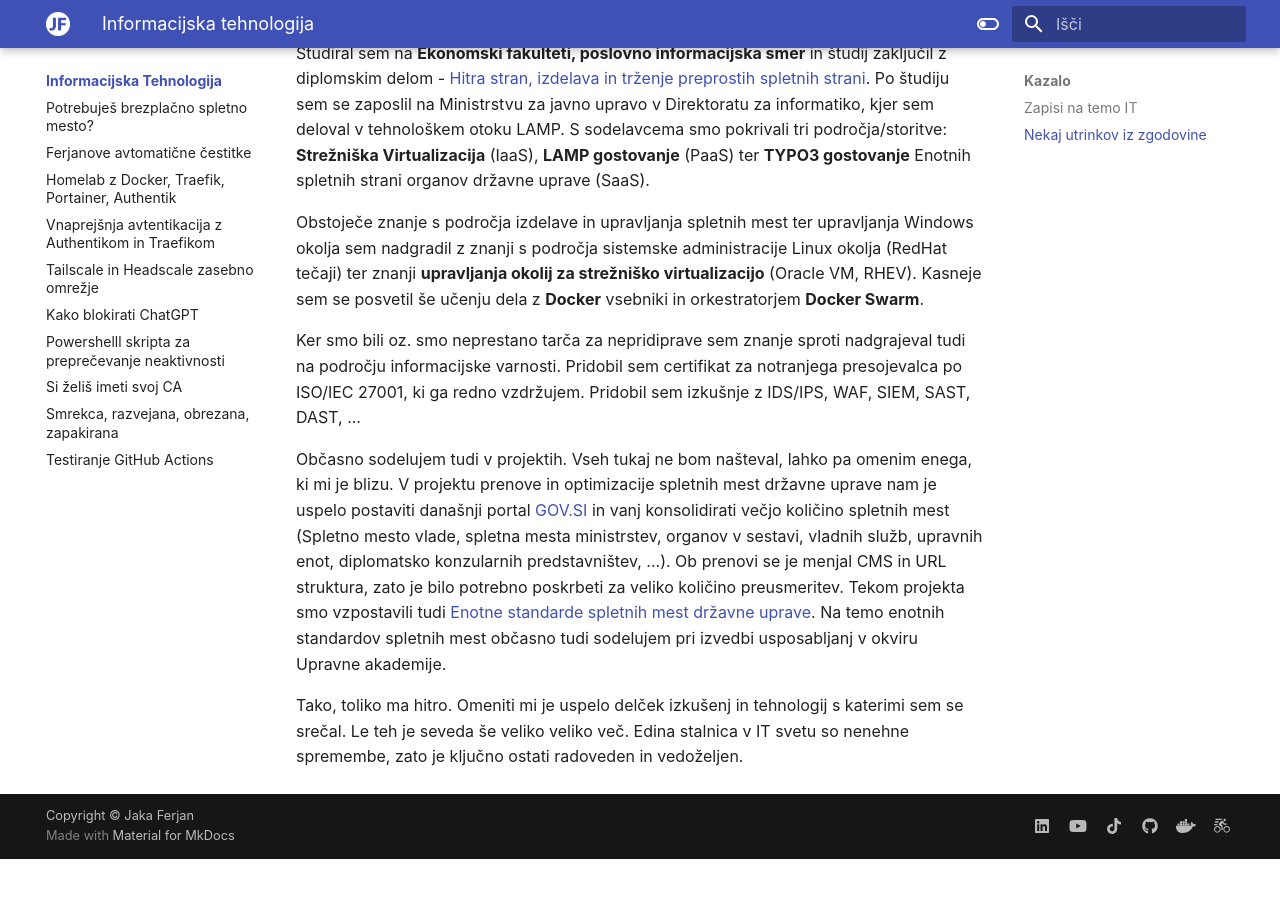
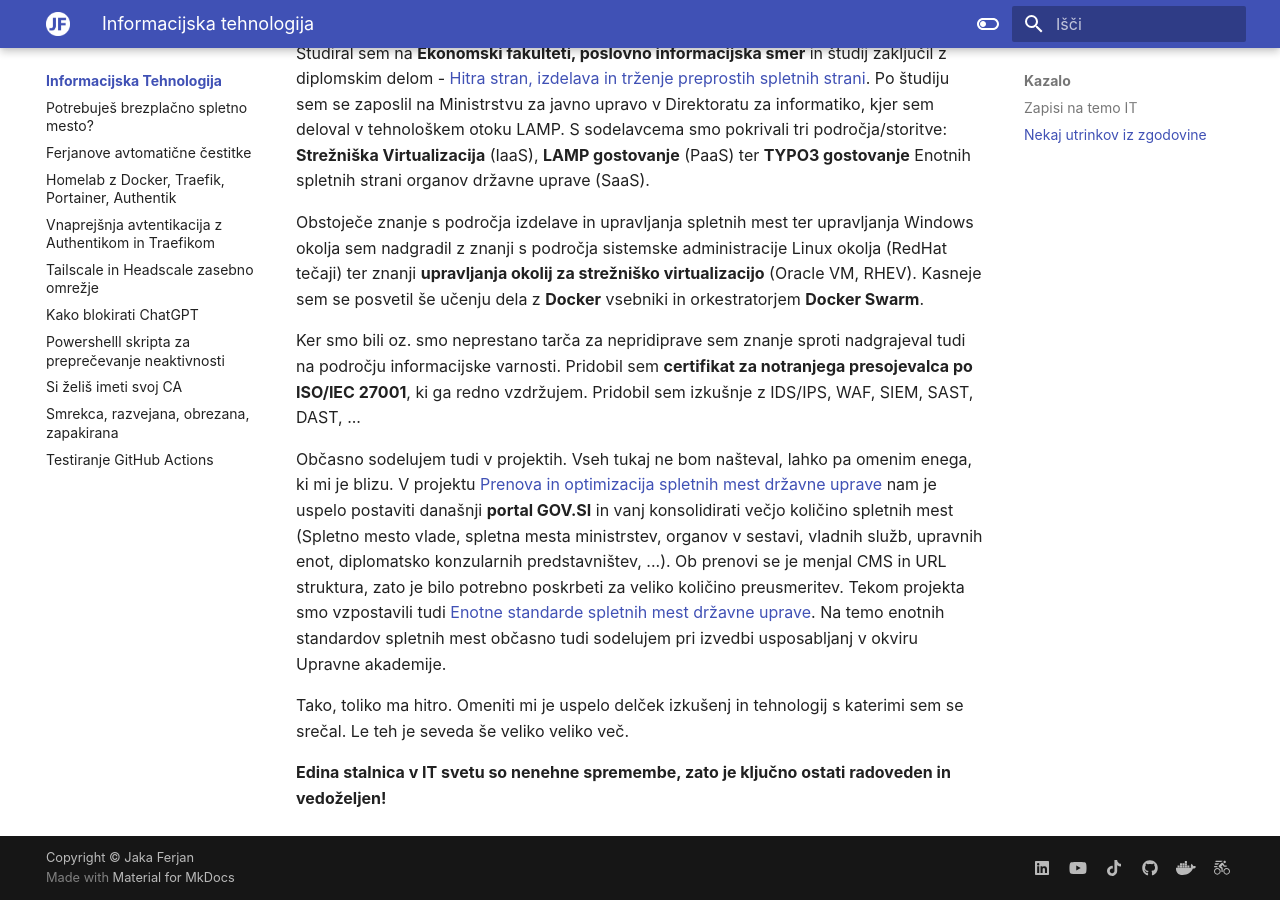
Before and after one commit to jferjan/jferjan.github.io, an MkDocs documentation site: the page built from docs/it/index.md, in a window 1280 px wide and 900 px high, scrolled down 2094 px. Built offline with MkDocs 1.6.1 and Material for MkDocs 9.7.7, drawn with Linux system fonts in a browser that asks for light colours; comment, search, counter and statistics services are not loaded; before the commit the page ends 2953 px from its top, so only the background shows below that.

Commit message:
update IT

```diff
--- a/docs/it/index.md
+++ b/docs/it/index.md
@@ -43,8 +43,10 @@
 
 Obstoječe znanje s področja izdelave in upravljanja spletnih mest ter upravljanja Windows okolja sem nadgradil z znanji s področja sistemske administracije Linux okolja (RedHat tečaji) ter znanji **upravljanja okolij za strežniško virtualizacijo** (Oracle VM, RHEV). Kasneje sem se posvetil še učenju dela z **Docker** vsebniki in orkestratorjem **Docker Swarm**.
 
-Ker smo bili oz. smo neprestano tarča za nepridiprave sem znanje sproti nadgrajeval tudi na področju informacijske varnosti. Pridobil sem certifikat za notranjega presojevalca po ISO/IEC 27001, ki ga redno vzdržujem. Pridobil sem izkušnje z IDS/IPS, WAF, SIEM, SAST, DAST, ...
+Ker smo bili oz. smo neprestano tarča za nepridiprave sem znanje sproti nadgrajeval tudi na področju informacijske varnosti. Pridobil sem **certifikat za notranjega presojevalca po ISO/IEC 27001**, ki ga redno vzdržujem. Pridobil sem izkušnje z IDS/IPS, WAF, SIEM, SAST, DAST, ...
 
-Občasno sodelujem tudi v projektih. Vseh tukaj ne bom našteval, lahko pa omenim enega, ki mi je blizu. V projektu prenove in optimizacije spletnih mest državne uprave nam je uspelo postaviti današnji portal [GOV.SI](https://www.gov.si/) in vanj konsolidirati večjo količino spletnih mest (Spletno mesto vlade, spletna mesta ministrstev, organov v sestavi, vladnih služb, upravnih enot, diplomatsko konzularnih predstavništev, ...). Ob prenovi se je menjal CMS in URL struktura, zato je bilo potrebno poskrbeti za veliko količino preusmeritev. Tekom projekta smo vzpostavili tudi [Enotne standarde spletnih mest državne uprave](https://nio.gov.si/products/enotni%2Bstandardi%2Bspletnih%2Bmest%2Bdrzavne%2Buprave). Na temo enotnih standardov spletnih mest občasno tudi sodelujem pri izvedbi usposabljanj v okviru Upravne akademije.
+Občasno sodelujem tudi v projektih. Vseh tukaj ne bom našteval, lahko pa omenim enega, ki mi je blizu. V projektu [Prenova in optimizacija spletnih mest državne uprave](https://www.gov.si/zbirke/projekti-in-programi/prenova-in-optimizacija-spletnih-mest-drzavne-uprave/) nam je uspelo postaviti današnji **portal GOV.SI** in vanj konsolidirati večjo količino spletnih mest (Spletno mesto vlade, spletna mesta ministrstev, organov v sestavi, vladnih služb, upravnih enot, diplomatsko konzularnih predstavništev, ...). Ob prenovi se je menjal CMS in URL struktura, zato je bilo potrebno poskrbeti za veliko količino preusmeritev. Tekom projekta smo vzpostavili tudi [Enotne standarde spletnih mest državne uprave](https://nio.gov.si/products/enotni%2Bstandardi%2Bspletnih%2Bmest%2Bdrzavne%2Buprave). Na temo enotnih standardov spletnih mest občasno tudi sodelujem pri izvedbi usposabljanj v okviru Upravne akademije.
 
-Tako, toliko ma hitro. Omeniti mi je uspelo delček izkušenj in tehnologij s katerimi sem se srečal. Le teh je seveda še veliko veliko več. Edina stalnica v IT svetu so nenehne spremembe, zato je ključno ostati radoveden in vedoželjen.
+Tako, toliko ma hitro. Omeniti mi je uspelo delček izkušenj in tehnologij s katerimi sem se srečal. Le teh je seveda še veliko veliko več.
+
+**Edina stalnica v IT svetu so nenehne spremembe, zato je ključno ostati radoveden in vedoželjen!**
```
